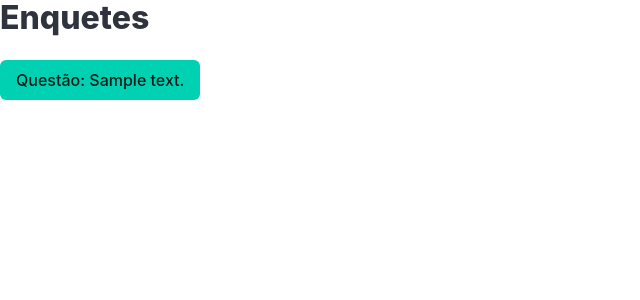
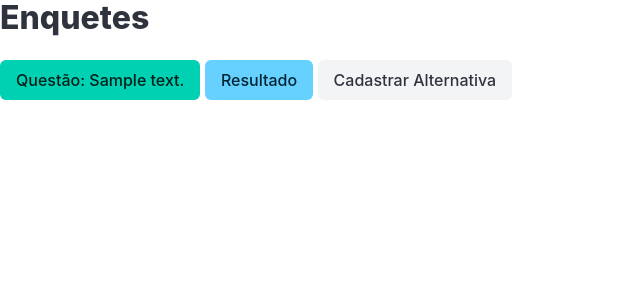
Before and after one commit to TADSCNAT-DEVWEB/devweb20242-sala, a Django app: page /polls/ in a window 1280 px wide. Shown: the top 300 px of the page, without its empty margins (0-640 px from the left). Run offline with Django 5.2, Linux system fonts and the light colour scheme; tables that the repository leaves empty hold one stand-in row (values such as "Sample post").

Commit message:
Implementação do formulário.

```diff
--- a/projpolls/polls/templates/index.html
+++ b/projpolls/polls/templates/index.html
@@ -14,7 +14,9 @@
             {% for questao in lista %}
                 <li>
                         <a class="button is-primary" href="{% url 'polls:details' questao.id %}">Questão: {{ questao.question_text }}</a>
-                </li>
+                        <a class="button is-info" href="{% url 'polls:results' questao.id %}">Resultado</a>
+                        <a class="button is-light" href="{% url 'polls:alternativas' questao.id %}">Cadastrar Alternativa</a>
+                    </li>
             {% endfor %}
         {% else %}
                 <p class="notification is-danger">Nenhuma Questão Disponível</p>
--- a/projpolls/polls/urls.py
+++ b/projpolls/polls/urls.py
@@ -1,9 +1,11 @@
 from django.urls import path
 from . import views
-app_name='polls'
+app_name='polls' #Código adicionado
 urlpatterns=[
-    path('',views.index,name='index'),
-    path('<int:question_id>/',views.details,name='details'),
-    path('<int:question_id>/results/',views.results,name='results'),
+    path('',views.IndexView.as_view(),name='index'),
+    path('<int:pk>/',views.DetailView.as_view(),name='details'),
+    path('<int:pk>/results/',views.ResultsView.as_view(),name='results'),
+    path('<int:pk>/alternativa/',views.AlternativaView.as_view(),name='alternativas'),
+    path('<int:question_id>/alternativa/cadastrar',views.cadastrar_alternativa,name='cadastrar_alternativa'),
     path('<int:question_id>/vote/',views.vote,name='vote'),
 ]
--- a/projpolls/polls/views.py
+++ b/projpolls/polls/views.py
@@ -1,10 +1,11 @@
 from django.shortcuts import render,get_object_or_404
 from django.http import HttpResponse,HttpResponseRedirect
 from django.urls import reverse
+from django.views import generic
 from .models import Question,Choice
 
 # Create your views here.
-
+'''
 def index(request):
     #- indica que ele vai colocar em ordem decrescente
     lista_questoes=Question.objects.all()
@@ -18,6 +19,8 @@ def results(request,question_id):
     questao=get_object_or_404(Question,pk=question_id)
     context={'questao':questao}
     return render(request,'results.html',context)
+'''
+
 def vote(request,question_id):
     questao=get_object_or_404(Question,pk=question_id)
     try:
@@ -29,3 +32,35 @@ def vote(request,question_id):
         alternativa.votes+=1
         alternativa.save()
         return HttpResponseRedirect(reverse('polls:results',args=(question_id,)))
+
+def cadastrar_alternativa(request,question_id):
+    questao=get_object_or_404(Question,pk=question_id)
+    texto_alternativa=request.POST['alternativa']
+    if len(texto_alternativa)==0:
+        context={'questao':questao,'mensagem_erro':'Você não preencheu a alternativa'}
+        return render(request,'form_alternativa.html',context)
+    else:
+        alternativa=Choice(question=questao,
+                           choice_text=texto_alternativa)
+        alternativa.save()
+        return HttpResponseRedirect(reverse('polls:index'))
+
+class IndexView(generic.ListView):
+    context_object_name="lista"
+    model=Question
+    template_name='index.html'
+
+class AlternativaView(generic.DetailView):
+    model=Question
+    context_object_name='questao'
+    template_name='form_alternativa.html'
+
+class DetailView(generic.DetailView):
+    model=Question
+    context_object_name='questao'
+    template_name='details.html'
+
+class ResultsView(generic.DetailView):
+    model=Question
+    context_object_name='questao'
+    template_name='results.html'
```
Also changed, not shown: projpolls/polls/templates/form_alternativa.html (added, +28 -0 lines).
